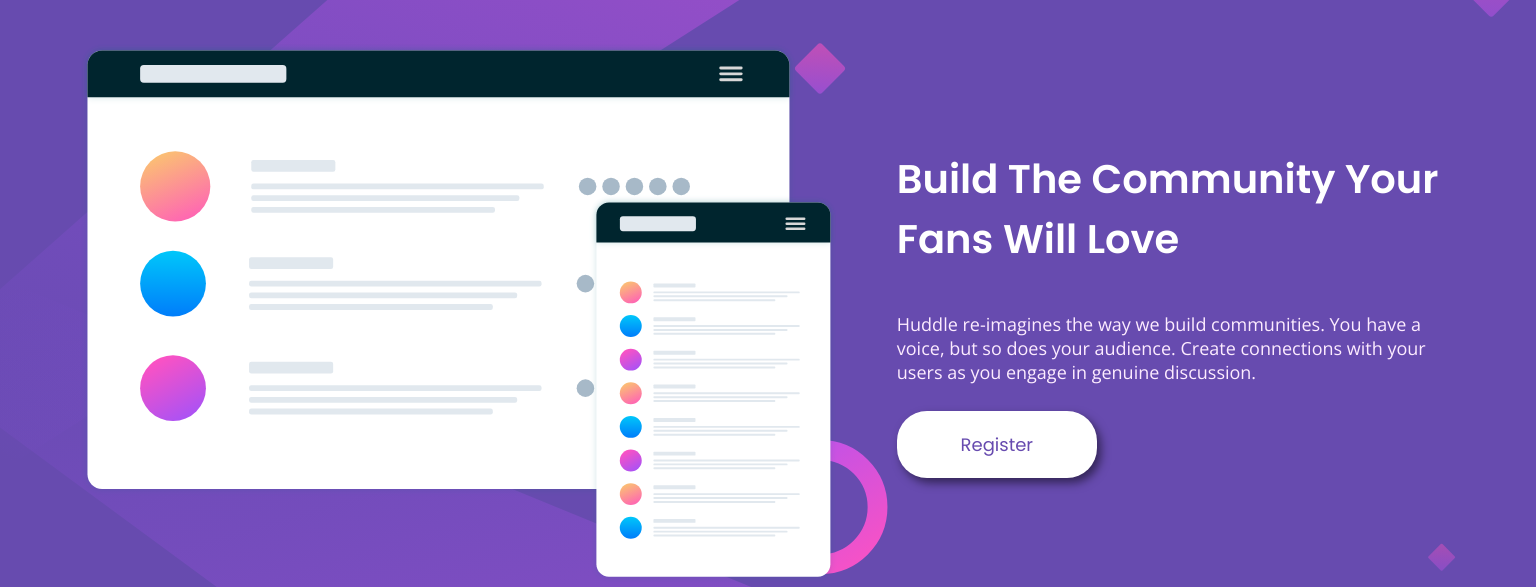
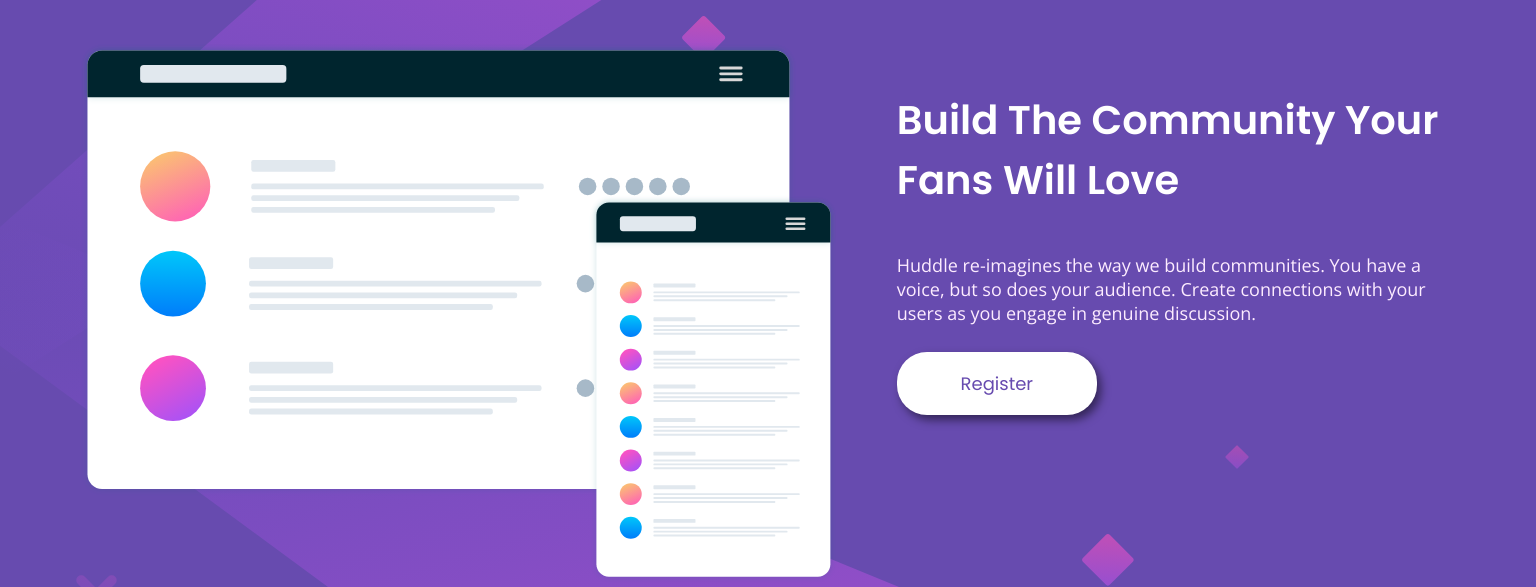
Before and after one commit to Natthida18/Frontend-Mentor, a plain HTML site: page huddle-landlng-page/index.html in a window 1536 px wide. Shown: the part 149-736 px from the top of the page. Drawn offline with nearby package versions, Linux system fonts and the light colour scheme.

Commit message:
Edit style.css

```diff
--- a/huddle-landlng-page/style.css
+++ b/huddle-landlng-page/style.css
@@ -80,7 +80,7 @@ body {
     }
 
     .title {
-        margin: 0;
+        margin-top: 47px;
     }
 
 }
@@ -98,7 +98,6 @@ body {
     .container {
         display: grid;
         grid-template-columns: 55% 45%;
-        align-items: center;
         gap: 60px;
         margin-top: 60px;
     }
@@ -119,7 +118,7 @@ body {
 
     .btn {
         font-size: 18px;
-        padding: 20px 0;
+        padding: 18px;
         width: 200px;
     }
 
@@ -134,3 +133,9 @@ body {
     }
 
 }
+
+@media only screen and (min-width: 1315px) {
+    body {
+        background-size: contain;
+    }
+}
```
